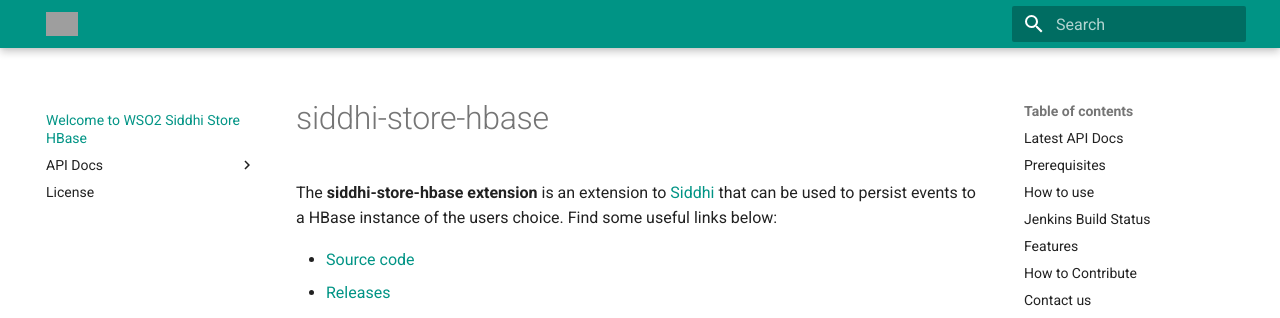
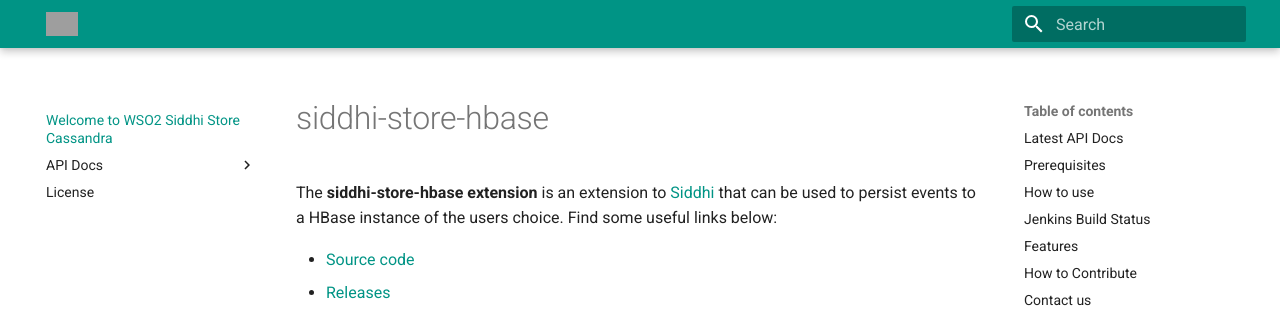
Before and after one commit to wso2-extensions/siddhi-store-cassandra, an MkDocs documentation site: the page built from docs/index.md, in a window 1280 px wide. Shown: the top 318 px of the page. Built offline with MkDocs 1.6.1 and Material for MkDocs 9.7.7, drawn with Linux system fonts in a browser that asks for light colours; old or Windows-style settings are respelled for this version of MkDocs; grey boxes are pictures that could not be loaded.

Commit message:
Code cleanup

```diff
--- a/mkdocs.yml
+++ b/mkdocs.yml
@@ -12,8 +12,8 @@
 - UA-103065-28
 - auto
 pages:
-- Welcome to WSO2 Siddhi Store HBase: index.md
+- Welcome to WSO2 Siddhi Store Cassandra: index.md
 - API Docs:
-  - 4.0.0-M14-SNAPSHOT: api/4.0.0-M14-SNAPSHOT.md
+  - 4.0.0-M14-SNAPSHOT: api/1.0.0-SNAPSHOT.md
 - License: license.md
 theme: material
```
Also changed, not shown: 1 other file.
